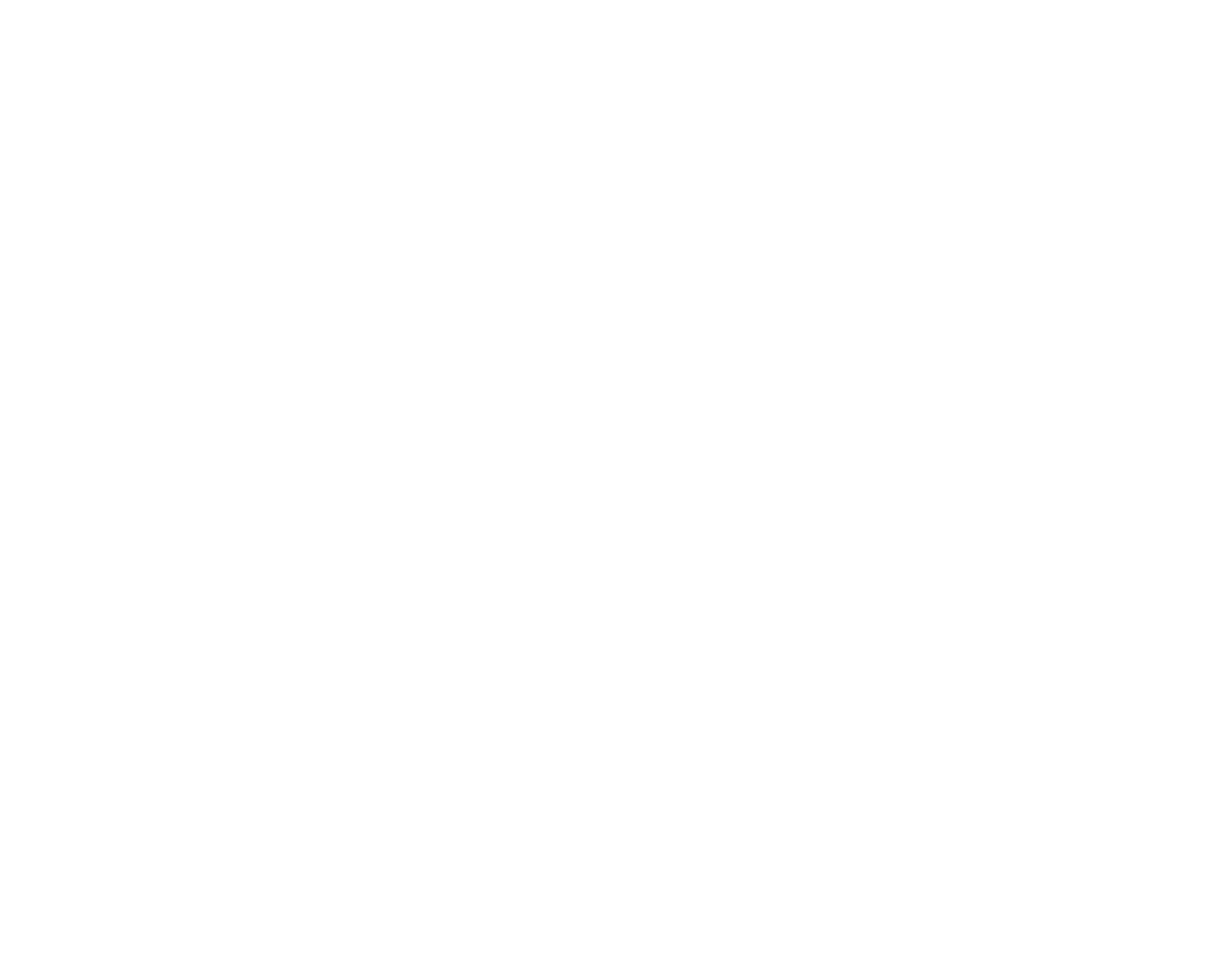
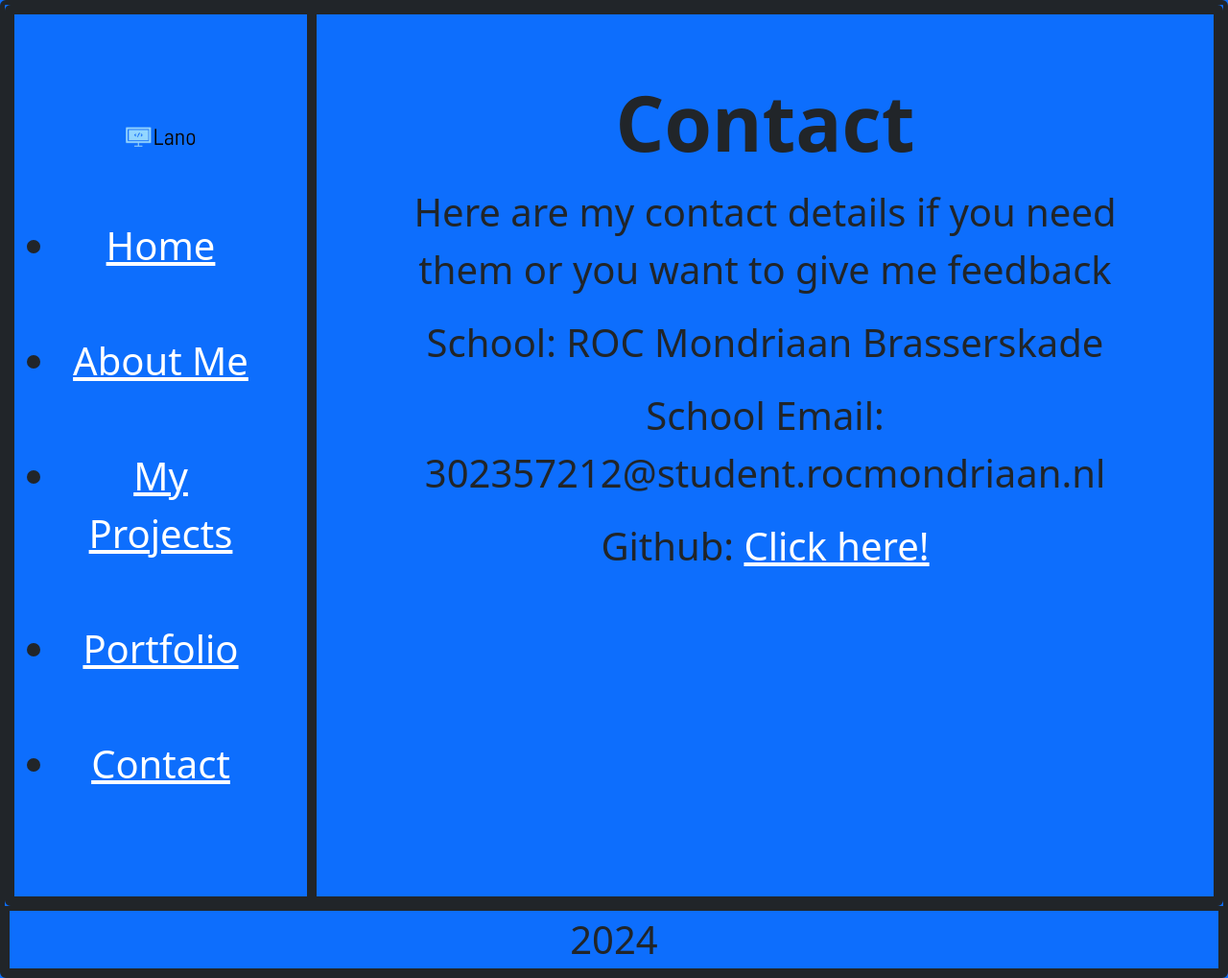
Before and after one commit to L-Rahim/L-Rahim.github.io, a plain HTML site: page contact.html in a window 1280 px wide. Shown: the whole page at 96% size. Before the commit the page ends 800 px from the top, so only its background shows below. Drawn offline with nearby package versions, Linux system fonts and the light colour scheme.

Commit message:
Updated contact page + added image to home page

```diff
--- a/contact.html
+++ b/contact.html
@@ -0,0 +1,45 @@
+<!DOCTYPE html>
+<html lang="en">
+
+<head>
+    <meta charset="UTF-8">
+    <meta http-equiv="X-UA-Compatible" content="IE=edge">
+    <meta name="viewport" content="width=device-width, initial-scale=1.0">
+    <link href="https://cdn.jsdelivr.net/npm/bootstrap@5.3.3/dist/css/bootstrap.min.css" rel="stylesheet"
+        integrity="sha384-QWTKZyjpPEjISv5WaRU9OFeRpok6YctnYmDr5pNlyT2bRjXh0JMhjY6hW+ALEwIH" crossorigin="anonymous">
+    <title>Document</title>
+</head>
+
+<body class="bg-primary">
+    <div class="container-fluid m-0 text-center border border-5 rounded border-dark">
+        <div class="row border border-5 rounded border-dark sm-5">
+            <div class="col-md-3 border border-dark border-5 p-5">
+                <div class="img-container"><img class="w-100 h-100 p-5"
+                        src="/img/Screenshot__12459_-removebg-preview.png" alt=""></div>
+                <ul class="list-group fs-1 lh-10">
+                    <li><a class="text-white" href="index.html">Home</a></li><br>
+                    <li><a class="text-white" href="about-me.html">About Me</a></li><br>
+                    <li><a class="text-white" href="projecten.html">My Projects</a></li><br>
+                    <li><a class="text-white" href="portfolio.html">Portfolio</a></li><br>
+                    <li><a class="text-white" href="contact.html">Contact</a></li><br>
+                </ul>
+            </div>
+            <div class="col-9 border border-dark border-5 p-5">
+                <p>
+                <h1 class="display-1 fw-bold">Contact</h1>
+                </p>
+                <div class="fs-1">Here are my contact details if you need them or you want to give me feedback <p></p>
+                    School: ROC Mondriaan Brasserskade<p></p>School Email: 302357212@student.rocmondriaan.nl<p></p>Github: <a class="text-white" href="https://github.com/L-Rahim">Click here!</a>
+                </div>
+            </div>
+        </div>
+        <div class="row">
+            <div class="col border border-5 border-dark fs-1">2024</div>
+        </div>
+    </div>
+    <script src="https://cdn.jsdelivr.net/npm/bootstrap@5.3.3/dist/js/bootstrap.bundle.min.js"
+        integrity="sha384-YvpcrYf0tY3lHB60NNkmXc5s9fDVZLESaAA55NDzOxhy9GkcIdslK1eN7N6jIeHz"
+        crossorigin="anonymous"></script>
+</body>
+
+</html>
```
Also changed, not shown: index.html (+9 -4 lines).
